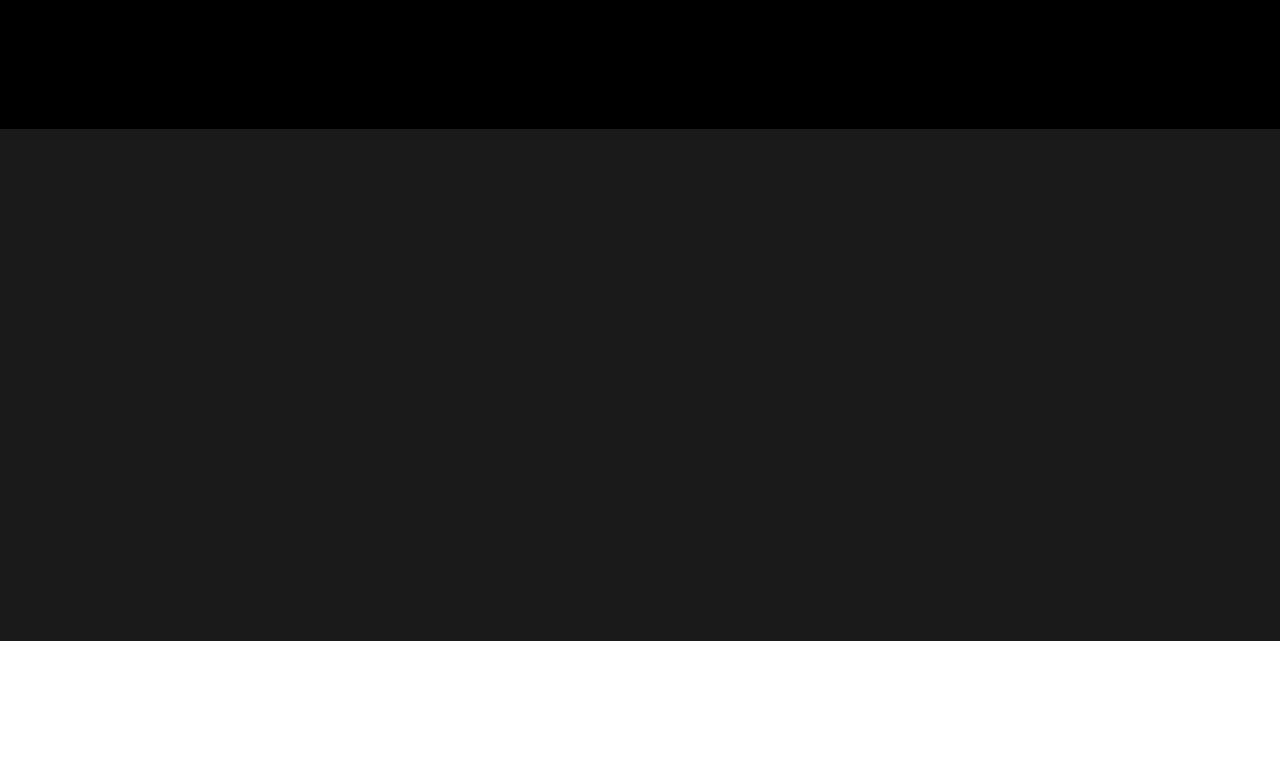
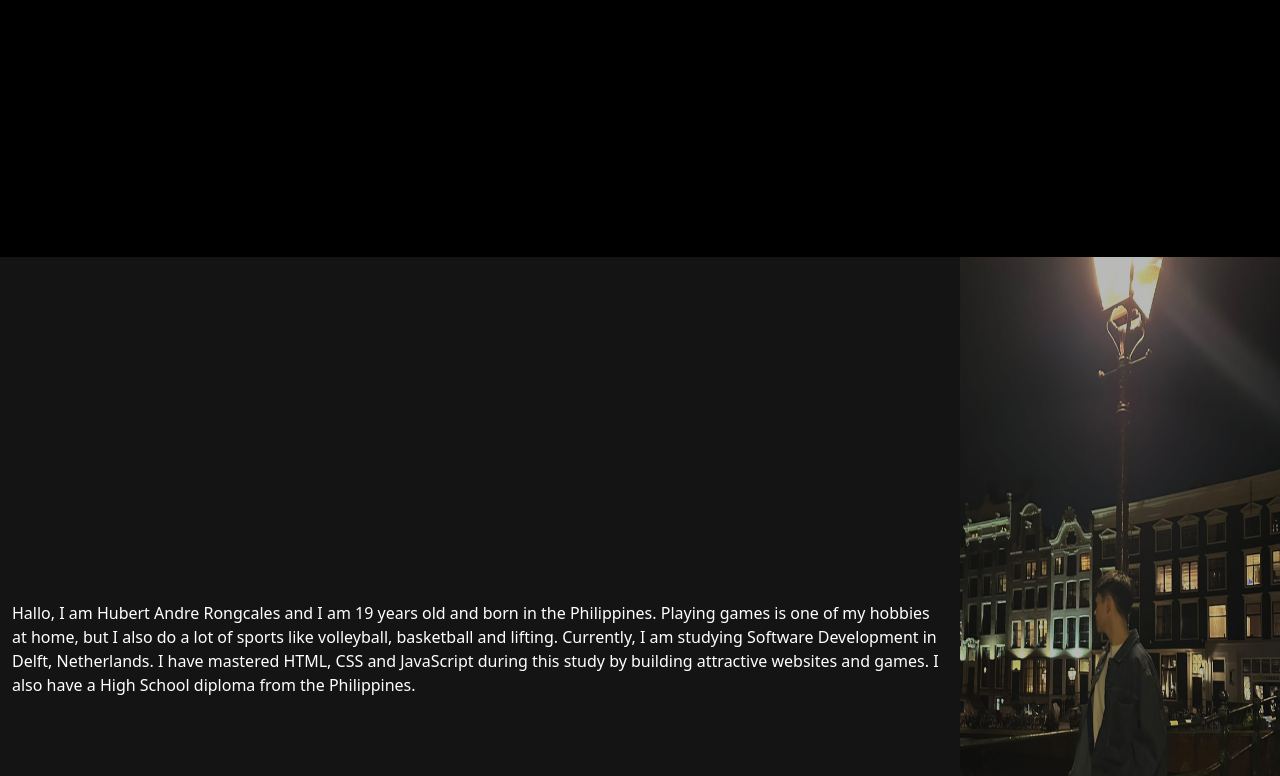
Before and after one commit to AndreRongcales19/AndreRongcales19.github.io, a plain HTML site: page index.html in a window 1280 px wide. Shown: the part 440-1216 px from the top of the page. Before the commit the page ends 1081 px from the top, so only its background shows below. Drawn offline with nearby package versions, Linux system fonts and the light colour scheme.

Commit message:
started with about me page

```diff
--- a/css/style.css
+++ b/css/style.css
@@ -3,7 +3,7 @@
 }
 
 .introduction-page {
-    height: 40vw;
+    height: 50vw;
 }
 
 .white-line {
@@ -75,6 +75,10 @@ h1 {
 } */
 
 #about-me {
-    height: 40vw;
-    background-color: #1A1A1A;
+    height: 50vw;
+    background-color: #141414;
 }
+
+.about-photo {
+    height: 100vb;
+}
--- a/index.html
+++ b/index.html
@@ -18,7 +18,7 @@
 </head>
 
 <body>
-  <section class="navbar-introduction">
+  <section class="navbar-introduction container-fluid">
     <nav class="navbar navbar-expand-lg">
       <div class="container-sm">
         <a class="navbar-brand text-white" href="#">Tokasa</a>
@@ -40,7 +40,7 @@
           </ul>
           <ul class="navbar-nav">
             <li class="nav-item">
-              <a class ="navbar-text text-white text-decoration-none" href="#">
+              <a class="navbar-text text-white text-decoration-none" href="#">
                 Contact me
               </a>
             </li>
@@ -63,9 +63,20 @@
       </h1>
     </div>
   </section>
-  <section id="about-me">
-    <div class="container-sm">
-
+  <section id="about-me" class="container-fluid">
+    <div class="row">
+      <div class="col d-flex align-items-center">
+        <div class="contaier-sm">
+          <p class="text-white">Hallo, I am Hubert Andre Rongcales and I am 19 years old and born in the Philippines. Playing games is one of
+            my hobbies at home, but I also do a lot of sports like volleyball, basketball and lifting.
+            Currently, I am studying Software Development in Delft, Netherlands. I have mastered HTML, CSS and JavaScript
+            during this study by building attractive websites and games. I also have a High School diploma from the
+            Philippines.</p>
+        </div>
+      </div>
+      <div class="col-md-3 d-flex ms-auto p-0">
+        <img src="img/about photo.jpg" class="img-fluid about-photo ms-auto d-flex"  alt="">
+      </div>
     </div>
   </section>
 </body>
```
Also changed, not shown: img/about photo.jpg (added).
